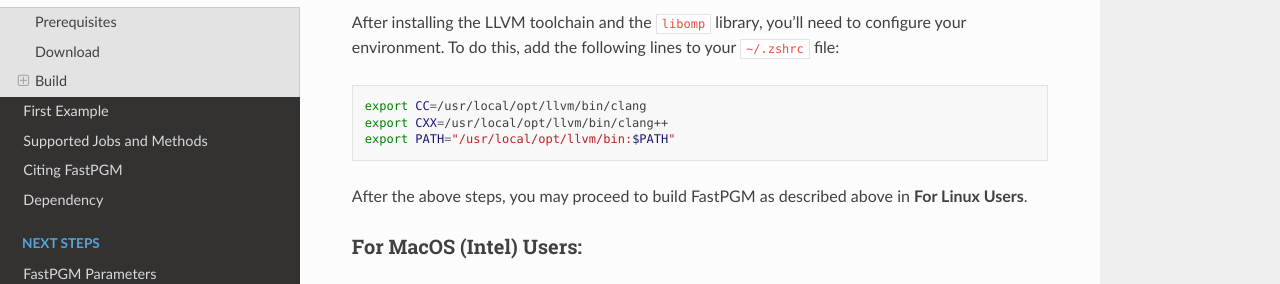
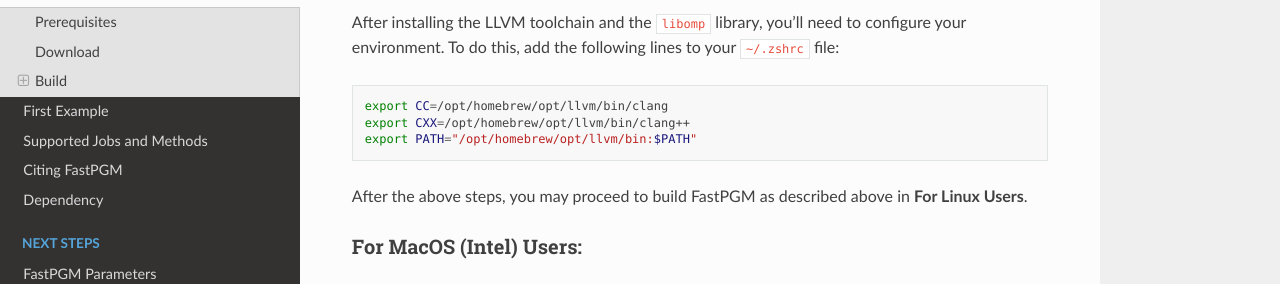
Before and after one commit to jjiantong/FastPGM, a Sphinx documentation site: the page built from docs/source/installation.rst, in a window 1280 px wide and 900 px high, scrolled down 1148 px. Shown: the part 161-445 px from the top of the window. Built offline with Sphinx 7.4.7 and the Read the Docs theme 3.1.0, drawn with Linux system fonts in a browser that asks for light colours.

Commit message:
fix issues with arm64 and x86_64

```diff
--- a/docs/source/installation.rst
+++ b/docs/source/installation.rst
@@ -63,9 +63,9 @@
 
 .. code-block:: bash
 
-   export CC=/usr/local/opt/llvm/bin/clang
-   export CXX=/usr/local/opt/llvm/bin/clang++
-   export PATH="/usr/local/opt/llvm/bin:$PATH"
+   export CC=/opt/homebrew/opt/llvm/bin/clang
+   export CXX=/opt/homebrew/opt/llvm/bin/clang++
+   export PATH="/opt/homebrew/opt/llvm/bin:$PATH"
 
 After the above steps, you may proceed to build FastPGM as described above in **For Linux Users**.
 
--- a/docs/source/python.rst
+++ b/docs/source/python.rst
@@ -35,7 +35,7 @@
 .. code-block:: bash
 
    # under the directory of FastPGM/python
-   python3 pyfastpgm.py
+   python pyfastpgm.py
 
 Parameters
 ==========
```
